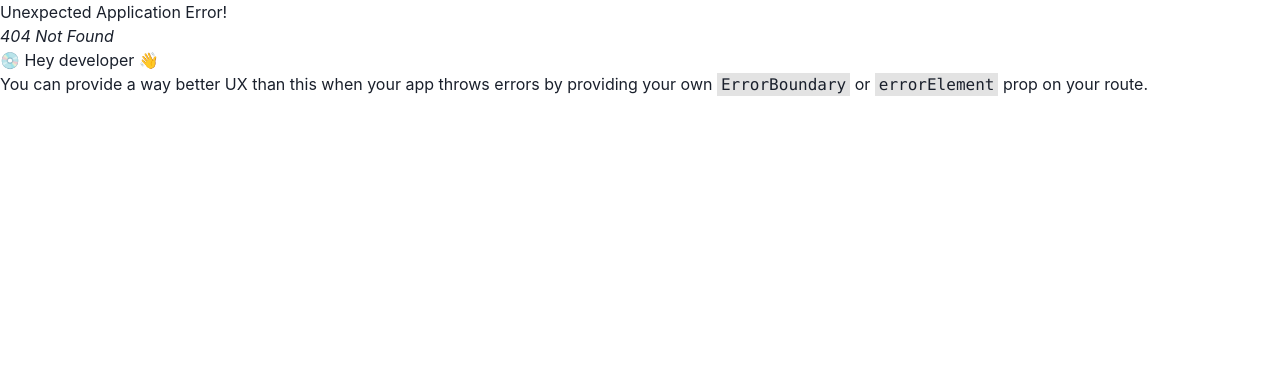
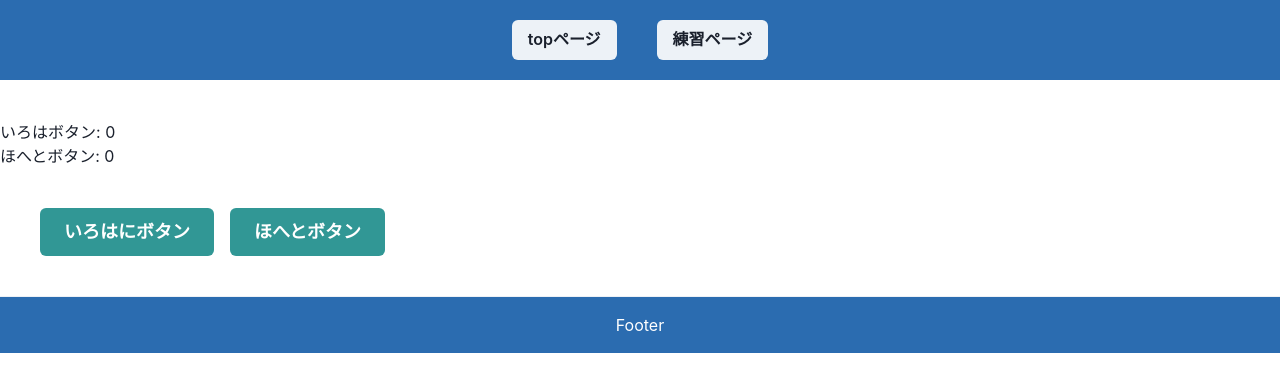
Before and after one commit to sakana-san/react-sample-benkyou, a React (Create React App) app: page /ButtonCount in a window 1280 px wide. Before the commit this address had no page. Shown: the top 392 px of the page. Built offline with nearby package versions, Linux system fonts and the light colour scheme; the HTML template or start-up script is replaced by a standard one.

Commit message:
memoラップ時、無し時の実装

```diff
--- /dev/null
+++ b/src/components/ButtonCount.tsx
@@ -0,0 +1,61 @@
+import React, {useState, useReducer} from "react"
+import { Stack, Button, Text, Box, Divider } from "@chakra-ui/react"
+
+type CountProps = {
+  init: number,
+  text: string
+}
+
+// memoラップ時------------------------------------------------------------------------
+const Result = React.memo((props: CountProps) => {
+  const {init, text} = props
+  console.log(`${text}がクリックされた`)
+  return(
+    <>
+      <p>{text}: {init}</p>
+    </>
+  )
+})
+// ------------------------------------------------------------------------------------
+
+
+// memo無し-----------------------------------------------------------------------------
+// const Result = (props: CountProps) => {
+//   const { init, text } = props
+//   console.log(`${text}がクリックされた`)
+//   return (
+//     <>
+//       <p>{text}: {init}</p>
+//     </>
+//   )
+// }
+// --------------------------------------------------------------------------------------
+
+
+export const ButtonCount = (props: CountProps) => {
+  const {init} = props
+  const [getCount, setCount] = useState(init)
+  const [getCount2, setCount2] = useState(init)
+  const handleIroha = () => {
+    setCount((c) => c + 1)
+  }
+
+  const handleHoheto = () => {
+    setCount2((c) => c + 1)
+  }
+  return (
+    <>
+      <Result init={getCount} text='いろはボタン' />
+      <Result init={getCount2} text='ほへとボタン' />
+      <Stack spacing={4} direction='row' align='center' padding="10">
+        <Button colorScheme='teal' size='lg' onClick={() => { handleIroha() }}>
+          いろはにボタン
+        </Button>
+        <Button colorScheme='teal' size='lg' onClick={() => { handleHoheto() }}>
+          ほへとボタン
+        </Button>
+      </Stack>
+      <Divider />
+    </>
+  )
+}
--- a/src/components/Practice.tsx
+++ b/src/components/Practice.tsx
@@ -11,6 +11,7 @@ export const Practice = () => {
           <Tab>練習1</Tab>
           <Tab>練習2</Tab>
           <Tab>練習3</Tab>
+          <Tab>練習4</Tab>
         </TabList>
         <TabPanels>
           <TabPanel>
@@ -22,6 +23,9 @@ export const Practice = () => {
           <TabPanel>
             <Button ml="10"><Link to='/ClockCounter'>useEffect</Link></Button>
           </TabPanel>
+          <TabPanel>
+            <Button ml="10"><Link to='/ButtonCount'>ButtonCount</Link></Button>
+          </TabPanel>
         </TabPanels>
       </Tabs>
     </Flex>
--- a/src/index.tsx
+++ b/src/index.tsx
@@ -9,7 +9,7 @@ import {Practice} from './components/Practice';
 import { Radio } from './components/Radio';
 import { Counter } from './components/Counter';
 import ClockCounter from './components/ClockCounter';
-
+import {ButtonCount} from './components/ButtonCount';
 
 const router = createBrowserRouter([
   { path: "/",
@@ -19,7 +19,8 @@ const router = createBrowserRouter([
       {path: "Practice", element: <Practice /> },
       {path: "Radio", element: <Radio /> },
       {path: "Counter", element: <Counter /> },
-      {path: "ClockCounter", element: <ClockCounter />}
+      {path: "ClockCounter", element: <ClockCounter />},
+      {path: "ButtonCount", element: <ButtonCount init={0} text='' /> }
     ]
   }
 ])
```
